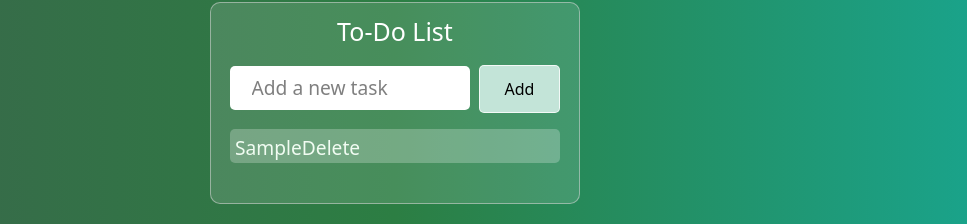
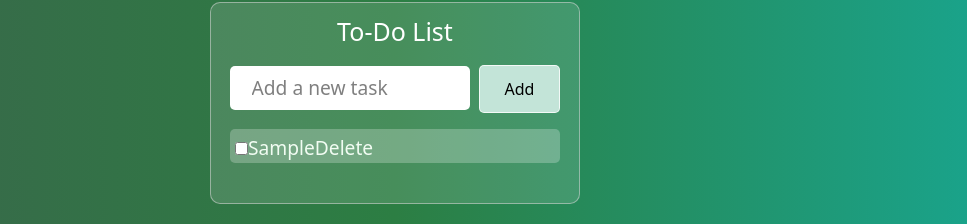
Before and after one commit to Myragull/todo-list, a React (Vite) app: page / in a window 1280 px wide. Both pictures are taken after typing "Sample" into the empty fields and a click on the button "Add". Shown: the part 297-521 px from the top of the page, without its empty margins (245-1212 px from the left). Built offline with nearby package versions, Linux system fonts and the light colour scheme.

Commit message:
try to add the checkboxes but facing issues bcoz clicking on one checked all

```diff
--- a/src/App.jsx
+++ b/src/App.jsx
@@ -5,6 +5,10 @@ import "./App.css";
 function App() {
   const [title, settitle] = useState("");
   const [todos, settodos] = useState([]);
+  const [checked, setChecked]= useState(false);
+   const handleChange = () => {
+    setChecked(!checked);
+  };
 
   const handleSubmit = (e) => {
     e.preventDefault();
@@ -26,7 +30,7 @@ function App() {
   return (
     <div className="main-container">
       <div className="content-container">
-        <h1>To-Do List</h1>
+      <h1>To-Do List</h1>
         <form onSubmit={handleSubmit}>
           <input
           className="user-input"
@@ -44,7 +48,14 @@ function App() {
                 <li
                 className="list-li"
                 key={todo.id}>
-                  <span className="todo-text">{todo.title}</span>
+                  <label>
+          <input type="checkbox"
+          checked={checked}
+          onChange={handleChange}
+          />
+
+         </label>
+          <span className="todo-text">{todo.title}</span>
                   <button
                     className="delete-button"
                     onClick={() => handlerDelete(todo.id)}
```
